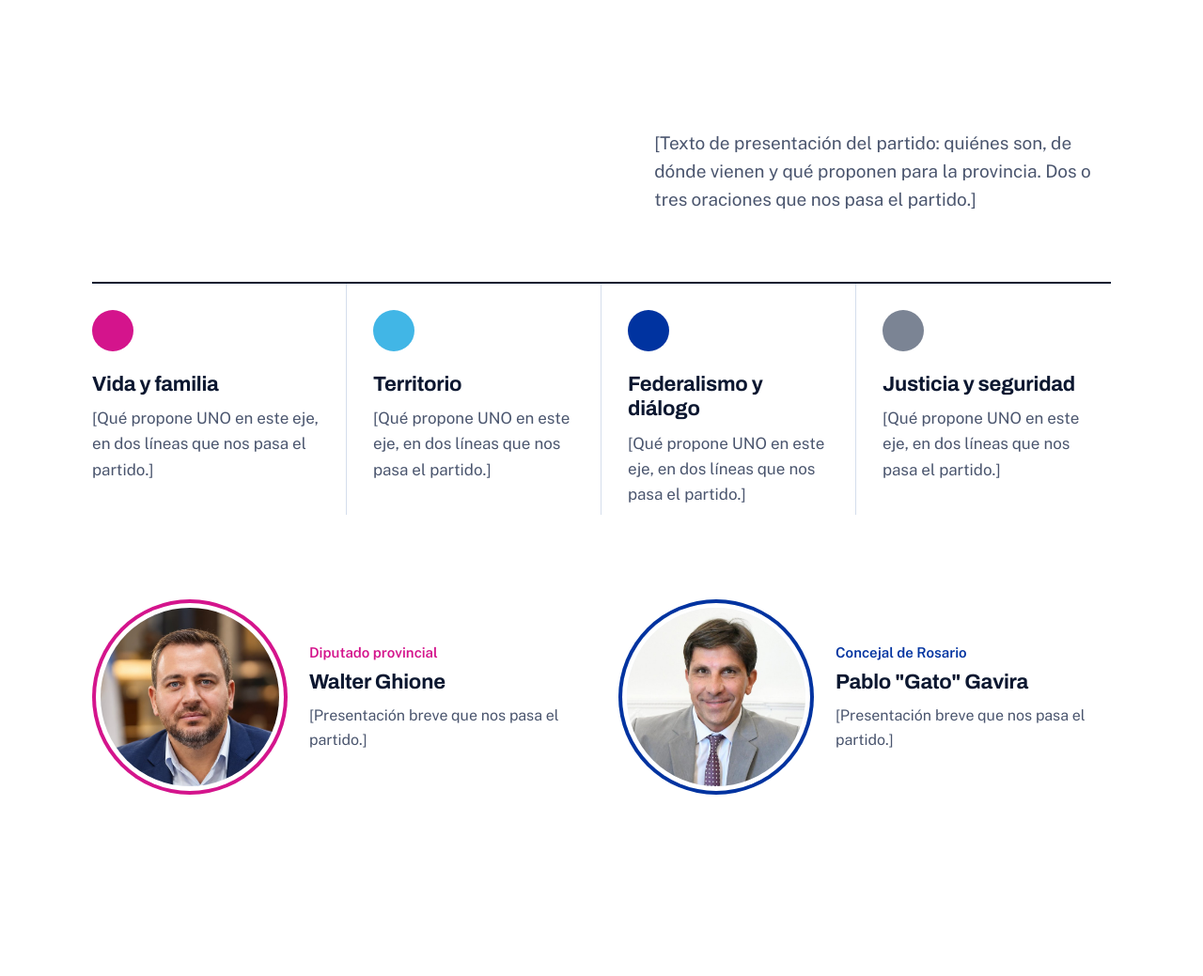
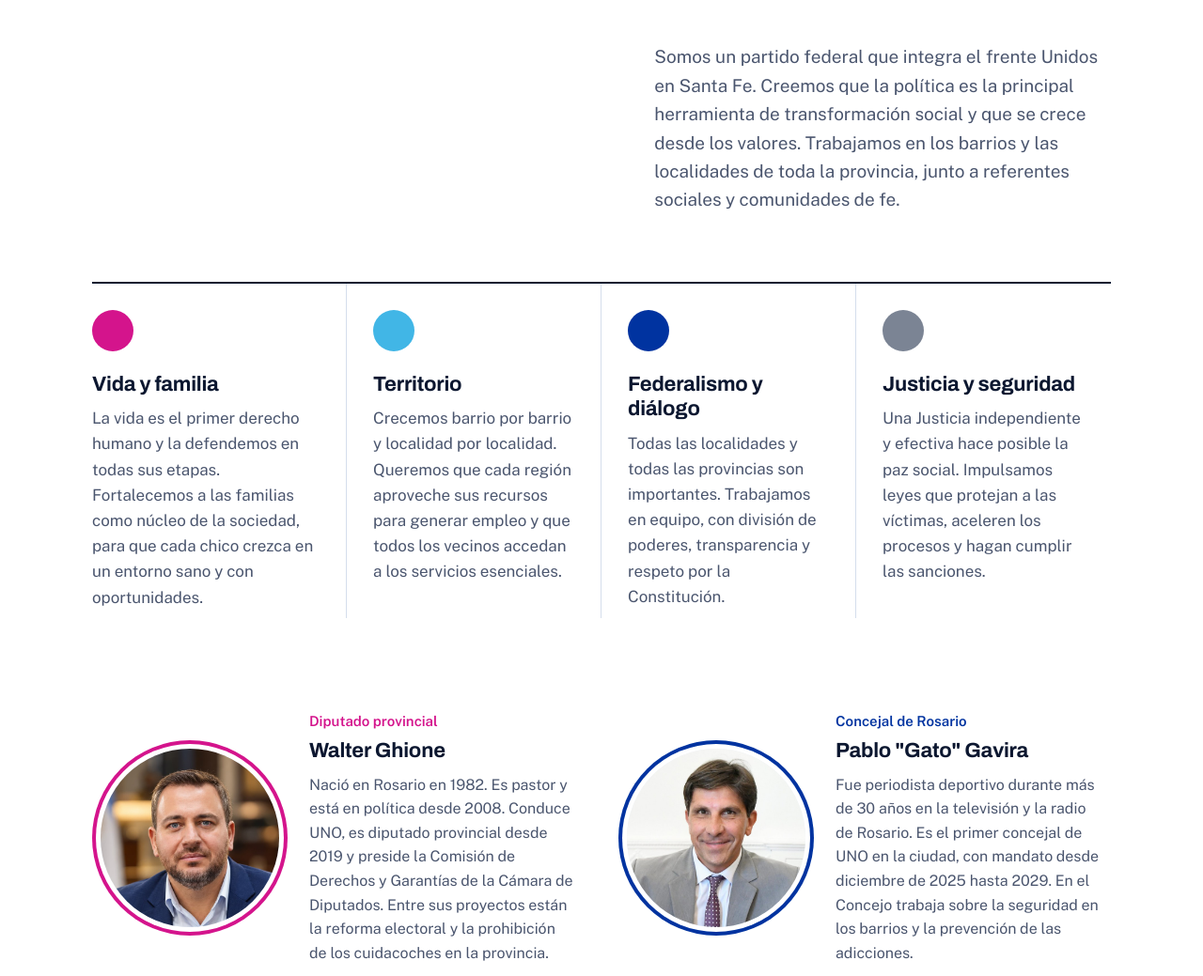
Before and after one commit to nlattuca-creator/uno-maqueta, a plain HTML site: page index.html in a window 1280 px wide. Shown: the part 960-1999 px from the top of the page at 94% size. Drawn offline with nearby package versions, Linux system fonts and the light colour scheme.

Commit message:
Carga textos de presentación, ejes y referentes
Co-Authored-By: Claude Fable 5.2 <noreply@anthropic.com>

```diff
--- a/index.html
+++ b/index.html
@@ -338,13 +338,13 @@ td .btn{margin-right:6px}
   <div class="wrap">
     <div class="sec-cab">
       <h2>Una nueva oportunidad para Santa Fe</h2>
-      <p>[Texto de presentación del partido: quiénes son, de dónde vienen y qué proponen para la provincia. Dos o tres oraciones que nos pasa el partido.]</p>
+      <p>Somos un partido federal que integra el frente Unidos en Santa Fe. Creemos que la política es la principal herramienta de transformación social y que se crece desde los valores. Trabajamos en los barrios y las localidades de toda la provincia, junto a referentes sociales y comunidades de fe.</p>
     </div>
     <div class="somos">
-      <article><div class="bola"></div><h3>Vida y familia</h3><p>[Qué propone UNO en este eje, en dos líneas que nos pasa el partido.]</p></article>
-      <article><div class="bola"></div><h3>Territorio</h3><p>[Qué propone UNO en este eje, en dos líneas que nos pasa el partido.]</p></article>
-      <article><div class="bola"></div><h3>Federalismo y diálogo</h3><p>[Qué propone UNO en este eje, en dos líneas que nos pasa el partido.]</p></article>
-      <article><div class="bola"></div><h3>Justicia y seguridad</h3><p>[Qué propone UNO en este eje, en dos líneas que nos pasa el partido.]</p></article>
+      <article><div class="bola"></div><h3>Vida y familia</h3><p>La vida es el primer derecho humano y la defendemos en todas sus etapas. Fortalecemos a las familias como núcleo de la sociedad, para que cada chico crezca en un entorno sano y con oportunidades.</p></article>
+      <article><div class="bola"></div><h3>Territorio</h3><p>Crecemos barrio por barrio y localidad por localidad. Queremos que cada región aproveche sus recursos para generar empleo y que todos los vecinos accedan a los servicios esenciales.</p></article>
+      <article><div class="bola"></div><h3>Federalismo y diálogo</h3><p>Todas las localidades y todas las provincias son importantes. Trabajamos en equipo, con división de poderes, transparencia y respeto por la Constitución.</p></article>
+      <article><div class="bola"></div><h3>Justicia y seguridad</h3><p>Una Justicia independiente y efectiva hace posible la paz social. Impulsamos leyes que protejan a las víctimas, aceleren los procesos y hagan cumplir las sanciones.</p></article>
     </div>
     <div class="refs" id="refs"></div>
   </div>
@@ -549,20 +549,20 @@ var CFG = {
     { url: 'https://www.instagram.com/uno.santafe/reel/Df8ZB7lR2VN/', portada: 'fotos/reel-5.jpg', titulo: 'Mensaje del 19 de noviembre' }
   ],
   referentes: [
-    { nombre: 'Walter Ghione', cargo: 'Diputado provincial', foto: 'fotos/ghione.jpg', bio: '[Presentación breve que nos pasa el partido.]' },
-    { nombre: 'Pablo "Gato" Gavira', cargo: 'Concejal de Rosario', foto: 'fotos/gavira.jpg', bio: '[Presentación breve que nos pasa el partido.]' }
+    { nombre: 'Walter Ghione', cargo: 'Diputado provincial', foto: 'fotos/ghione.jpg', bio: 'Nació en Rosario en 1982. Es pastor y está en política desde 2008. Conduce UNO, es diputado provincial desde 2019 y preside la Comisión de Derechos y Garantías de la Cámara de Diputados. Entre sus proyectos están la reforma electoral y la prohibición de los cuidacoches en la provincia.' },
+    { nombre: 'Pablo "Gato" Gavira', cargo: 'Concejal de Rosario', foto: 'fotos/gavira.jpg', bio: 'Fue periodista deportivo durante más de 30 años en la televisión y la radio de Rosario. Es el primer concejal de UNO en la ciudad, con mandato desde diciembre de 2025 hasta 2029. En el Concejo trabaja sobre la seguridad en los barrios y la prevención de las adicciones.' }
   ]
 };
 /* Actividades de arranque. Las marcadas "Ejemplo" son de relleno para la demo. */
 var ACTS_INI = [
-  { id: 'a1', fecha: '2026-11-23', hora: '', titulo: 'Encuentro de militancia UNO', lugar: 'Club Nuevo Banco Nación', localidad: 'Rosario', desc: '[Resumen del acto que nos pasa el partido.]' }
+  { id: 'a1', fecha: '2026-11-23', hora: '', titulo: 'Encuentro de militancia UNO', lugar: 'Club Nuevo Banco Nación', localidad: 'Rosario', desc: 'Más de 2.500 personas en el estadio cubierto, con la palabra de Pablo Gavira, Walter Ghione y el gobernador Maximiliano Pullaro.' }
 ];
 
 /* ---------- utilidades ---------- */
 var MESES = ['enero','febrero','marzo','abril','mayo','junio','julio','agosto','septiembre','octubre','noviembre','diciembre'];
 var DIAS = ['domingo','lunes','martes','miércoles','jueves','viernes','sábado'];
 function $(id){ return document.getElementById(id); }
-var VER = '1795640509';
+var VER = '1795641011';
 function arch(u){ return esc(u) + (VER ? '?v=' + VER : ''); }
 /* si el navegador muestra una copia guardada vieja, se recarga sola con la última versión publicada */
 if (VER && window.fetch) fetch('version.txt?t=' + Date.now(), { cache: 'no-store' }).then(function(r){ return r.ok ? r.text() : ''; }).then(function(t){
```
Also changed, not shown: version.txt.
